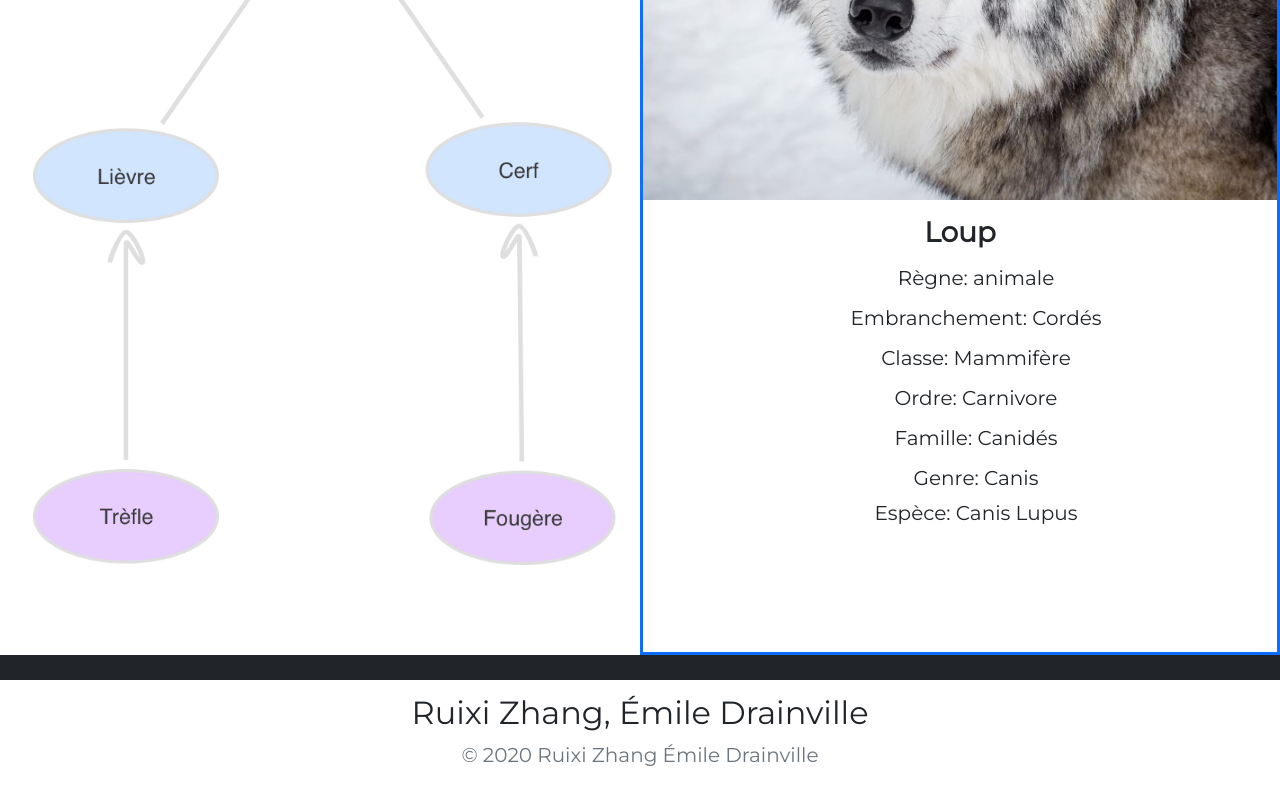
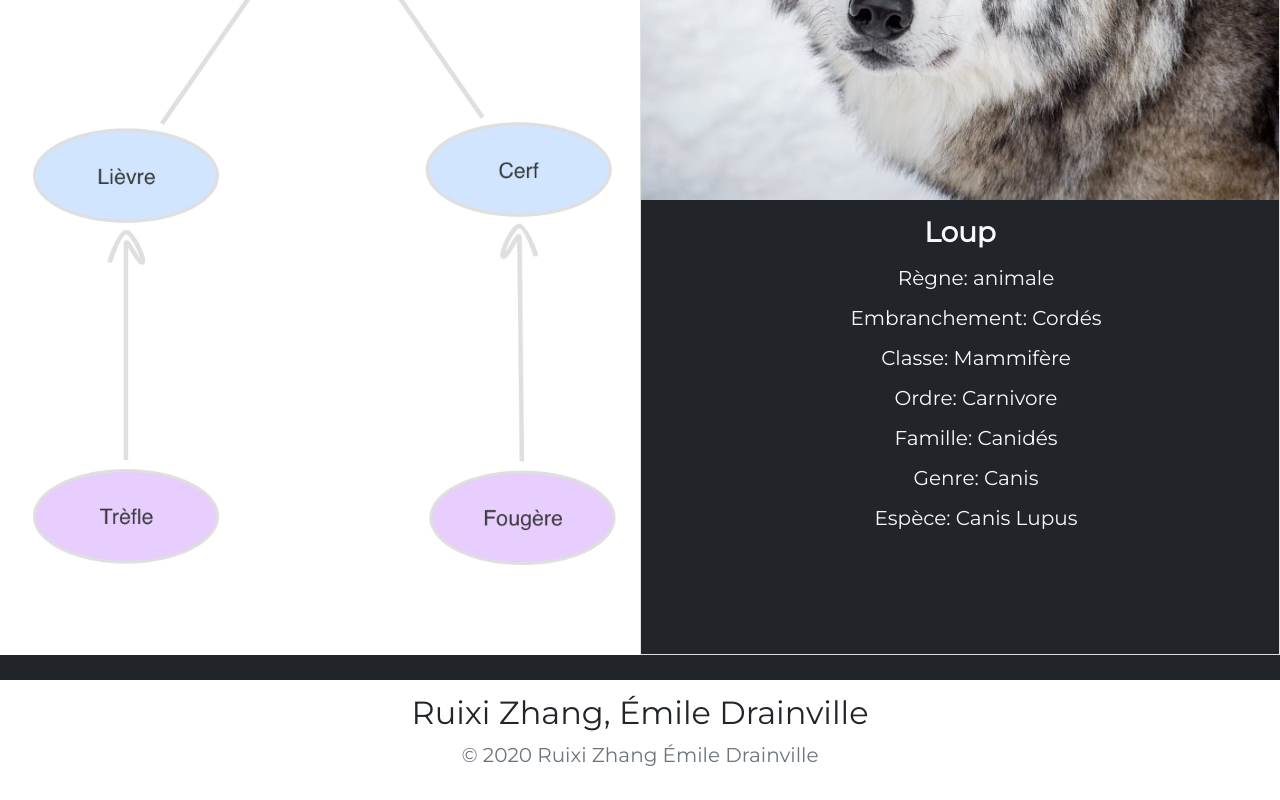
Before and after one commit to RXZ206/projet-science, a plain HTML site: page faune.html in a window 1280 px wide. Shown: the part 780-1580 px from the top of the page. Drawn offline with nearby package versions, Linux system fonts and the light colour scheme.

Commit message:
Do Faune et Flore

```diff
--- a/faune.html
+++ b/faune.html
@@ -77,31 +77,34 @@
             </div>
         </div>
 
-        <div class="img-box loup-box">
+        <div class="img-box">
             <img src="images/arbre.jpg" alt="" class="arbre-img" />
-            <div
-                class="card rounded-0 border-primary border-3"
-                style="width: 50%; height: 100%"
-            >
+            <div class="card rounded-0" style="width: 50%; height: 100%">
                 <img
                     src="images/loup.jpg"
                     class="card-img-top loup-img"
                     alt=""
                 />
-                <div class="card-body">
-                    <h3 class="card-title fw-bold">Loup</h3>
+                <div class="card-body bg-dark">
+                    <h3 class="card-title fw-bold text-light">Loup</h3>
                     <ul>
-                        <li><p class="card-text lh-lg">Règne: animale</p></li>
                         <li>
-                            <p class="card-text lh-lg">Embranchement: Cordés</p>
+                            <p class="card-text lh-lg text-light">
+                                Règne: animale
+                            </p>
                         </li>
                         <li>
-                            <p class="card-text lh-lg">Classe: Mammifère</p>
+                            <p class="card-text lh-lg text-light">
+                                Embranchement: Cordés
+                            </p>
                         </li>
-                        <li><p class="card-text lh-lg">Ordre: Carnivore</p></li>
-                        <li><p class="card-text lh-lg">Famille: Canidés</p></li>
-                        <li><p class="card-text lh-lg">Genre: Canis</p></li>
-                        <li><p class="card-text">Espèce: Canis Lupus</p></li>
+                        <li>
+                            <p class="card-text lh-lg text-light">Classe: Mammifère</p>
+                        </li>
+                        <li><p class="card-text lh-lg text-light">Ordre: Carnivore</p></li>
+                        <li><p class="card-text lh-lg text-light">Famille: Canidés</p></li>
+                        <li><p class="card-text lh-lg text-light">Genre: Canis</p></li>
+                        <li><p class="card-text lh-lg text-light">Espèce: Canis Lupus</p></li>
                     </ul>
                 </div>
             </div>
```
